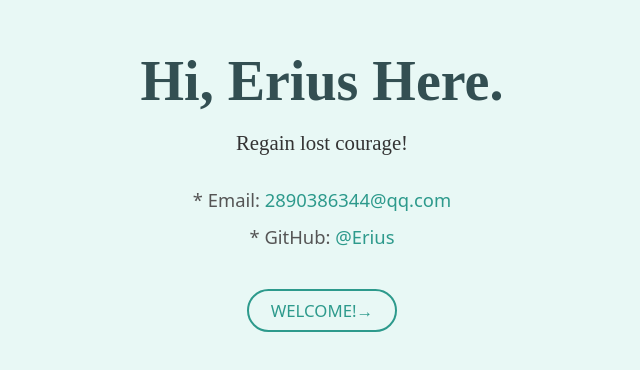
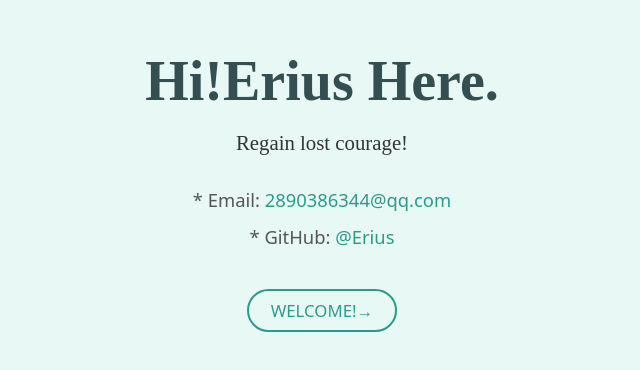
Before and after one commit to GiantAxeint/erius-site, an Astro site in the folder site/: page / in a window 1280 px wide. Shown: the part 210-580 px from the top of the page, without its empty margins (318-958 px from the left). Built offline with nearby package versions, Linux system fonts and the light colour scheme; Astro itself is replaced by a stand-in of ours; a web font is replaced by a local one.

Commit message:
Update index.astro

```diff
--- a/site/src/pages/index.astro
+++ b/site/src/pages/index.astro
@@ -30,7 +30,7 @@ import '../styles/global.css';
 </head>
 <body>
   <div class="container">
-    <h1>Hi, {profile.name} Here.</h1>
+    <h1>Hi!{profile.name} Here.</h1>
     <p>{profile.intro}</p>
     <div class="contact">
       {
```
